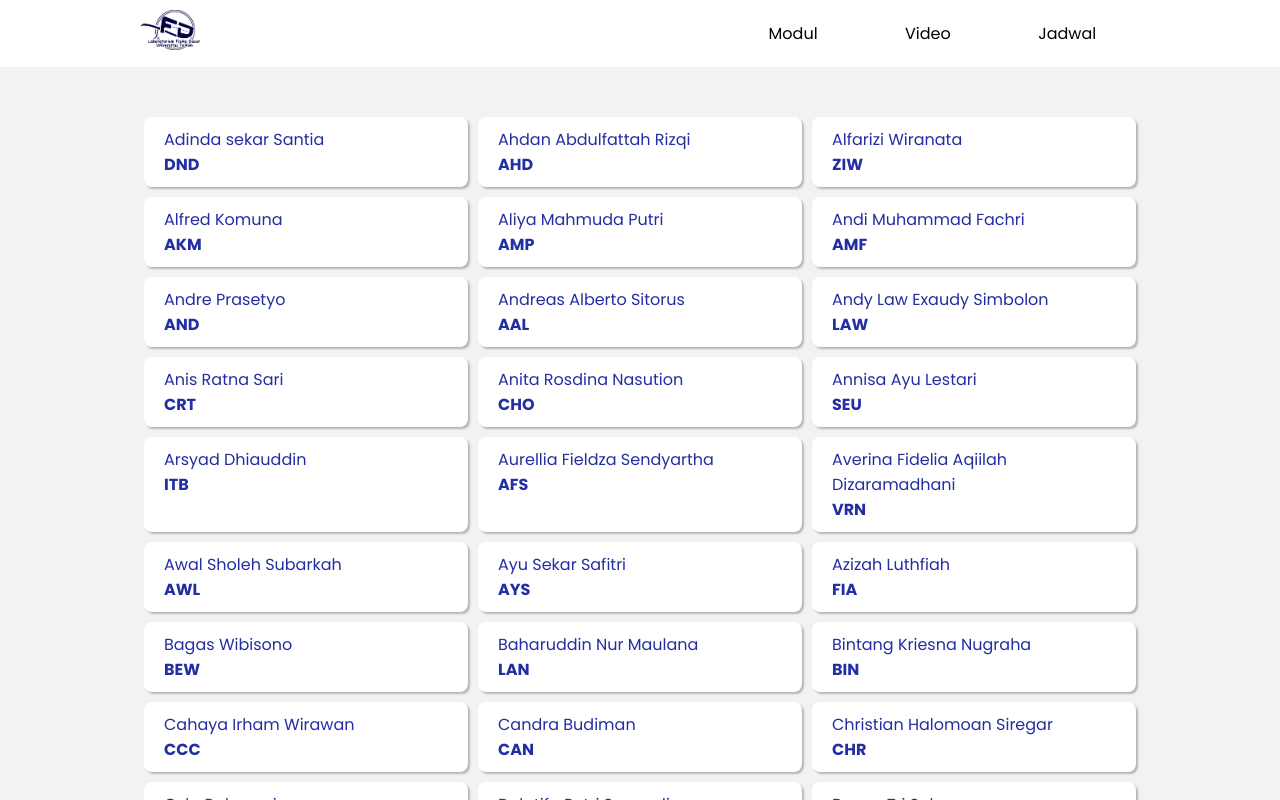
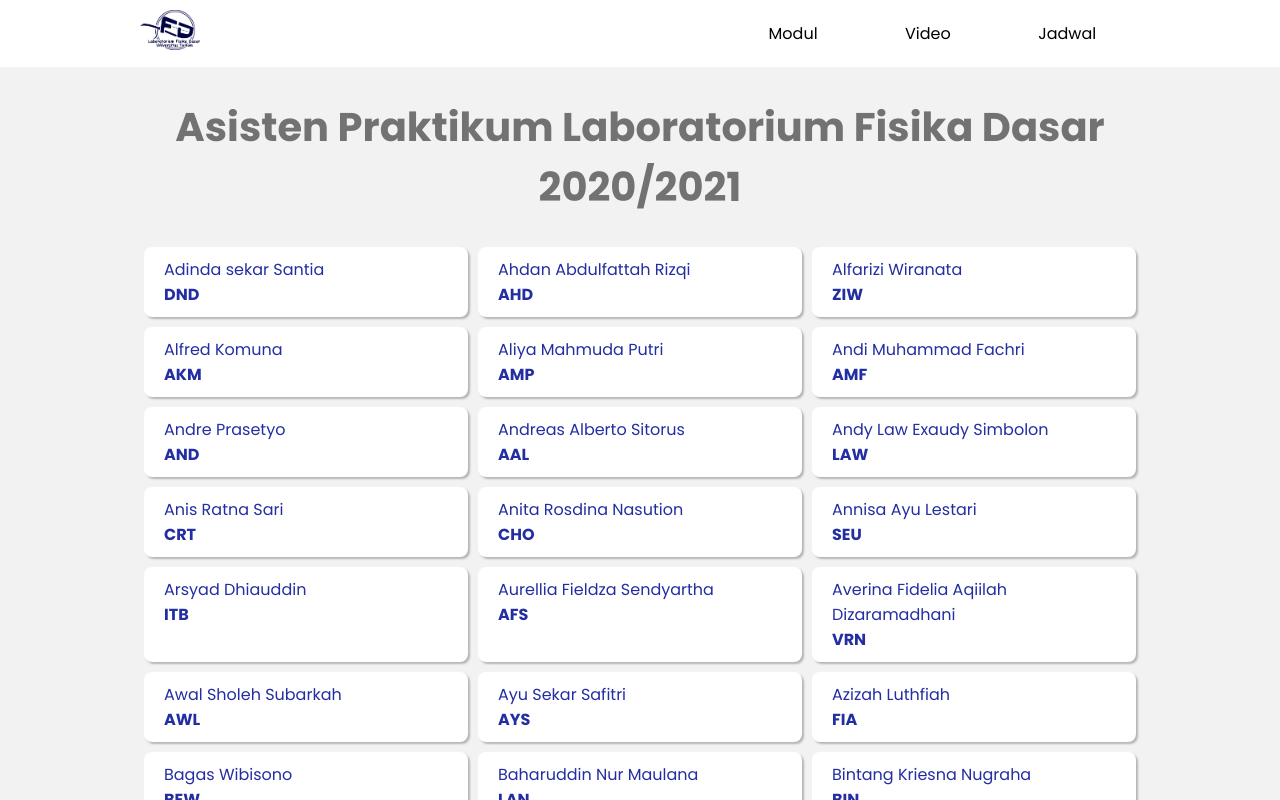
Before and after one commit to izzuzantyaf/fisdasweb, a React (Create React App) app: page /assistants in a window 1280 px wide. Shown: the top 800 px of the page. Built offline with nearby package versions, Linux system fonts and the light colour scheme.

Commit message:
litle changes

```diff
--- a/package.json
+++ b/package.json
@@ -17,8 +17,8 @@
     "react-scripts": "3.4.1"
   },
   "scripts": {
-    "start": "CI= react-scripts start",
-    "build": "react-scripts build",
+    "start": "react-scripts start",
+    "build": "CI= react-scripts build",
     "test": "react-scripts test",
     "eject": "react-scripts eject"
   },
--- a/src/components/assistants/assistants.css
+++ b/src/components/assistants/assistants.css
@@ -1,18 +1,29 @@
 .assistants {
     display: flex;
     justify-content: center;
-    padding: 50px 20px 50px 20px;
+    align-items: center;
+    flex-direction: column;
+    padding: 30px 20px 50px 20px;
     color: #222EA2;
 }
 
 .assistants .container {
-    display: grid;
-    grid-template-columns: repeat(2, 1fr);
-    gap: 10px;
+    display: flex;
+    flex-direction: column;
+    gap: 20px;
 }
 
 .assistants .title {
+    font-weight: bolder;
+    font-size: 1.5rem;
+    color: rgb(114, 114, 114);
     text-align: center;
+}
+
+.assistants .container .assistants-list {
+    display: grid;
+    grid-template-columns: 1fr 1fr;
+    gap: 10px;
 }
 
 .assistant-card {
@@ -37,14 +48,25 @@ No media query for `xs` since this is the default in Bootstrap */
 @media (min-width: 768px) {
     .assistants .container {
         width: 80%;
+    }
+
+    .assistants .container .assistants-list {
         grid-template-columns: repeat(3, 1fr);
     }
 }
 
 /* Large devices (desktops, 992px and up) */
 @media (min-width: 992px) {
+    .assistants .container {
+        gap: 30px;
+    }
+
     .assistant-card {
         font-size: 16px;
+    }
+
+    .assistants .title {
+        font-size: 2.5rem;
     }
 }
 
--- a/src/components/assistants/assistants.jsx
+++ b/src/components/assistants/assistants.jsx
@@ -24,7 +24,10 @@ class Assistants extends React.Component {
         return (
             <section className="assistants">
                 <div className="container">
-                    {assistantsList}
+                    <div className="title">Asisten Praktikum Laboratorium Fisika Dasar 2020/2021</div>
+                    <div className="assistants-list">
+                        {assistantsList}
+                    </div>
                 </div>
             </section>
         )
--- a/src/components/footer/footer.css
+++ b/src/components/footer/footer.css
@@ -18,10 +18,9 @@
 
 .footer .container .section1 .socmed {
     display: flex;
-    width: 125px;
-    justify-content: space-between;
     font-size: 25px;
     margin-top: 15px;
+    gap: 30px;
 }
 
 .footer .container .section2 {
--- a/src/components/footer/footer.jsx
+++ b/src/components/footer/footer.jsx
@@ -10,7 +10,7 @@ import { menu as menuArr } from '../../contents/menu'
 class Footer extends React.Component {
 
     render() {
-        const socmedList = socialMedia.map(socmed => <FontAwesomeIcon icon={socmed.icon} />)
+        const socmedList = socialMedia.map(socmed => <a href={socmed.link} target="_blank" rel="noopener norefferer" style={{ color: '#ffffff' }}> <FontAwesomeIcon icon={socmed.icon} /></a>)
         const menuList = menuArr.map(menu =>
             <p><Link to={menu.link} style={{ textDecoration: 'none', color: '#7a7a7a' }}>{menu.name} </Link></p>)
 
--- a/src/contents/social-media.js
+++ b/src/contents/social-media.js
@@ -5,13 +5,14 @@ const socialMedia = [{
     },
     {
         name: 'Line',
-        icon: ['fab', 'line']
+        icon: ['fab', 'line'],
+        link: 'https://line.me/R/ti/p/@117kcqca'
     },
     {
-        name: 'Website',
-        icon: 'globe',
-        link: 'https://labfisdas.netlify.app'
-    },
+        name: 'Facebook',
+        icon: ['fab', 'facebook'],
+        link: 'https://www.facebook.com/groups/295536318321197/'
+    }
 ]
 
 export default socialMedia
```
Also changed, not shown: src/App.jsx (+5 -9 lines), src/logo.svg (deleted), 14 other files (tests, documents, lock files or other folders).
